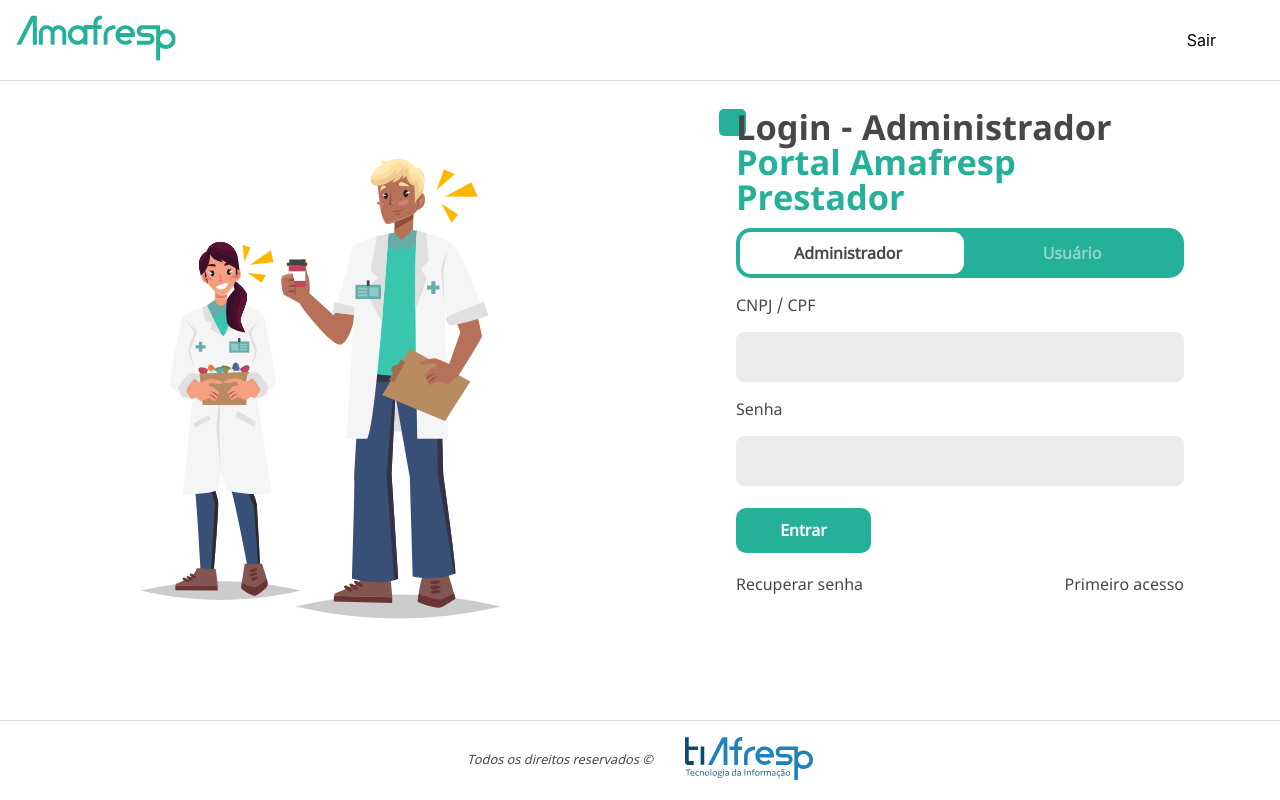
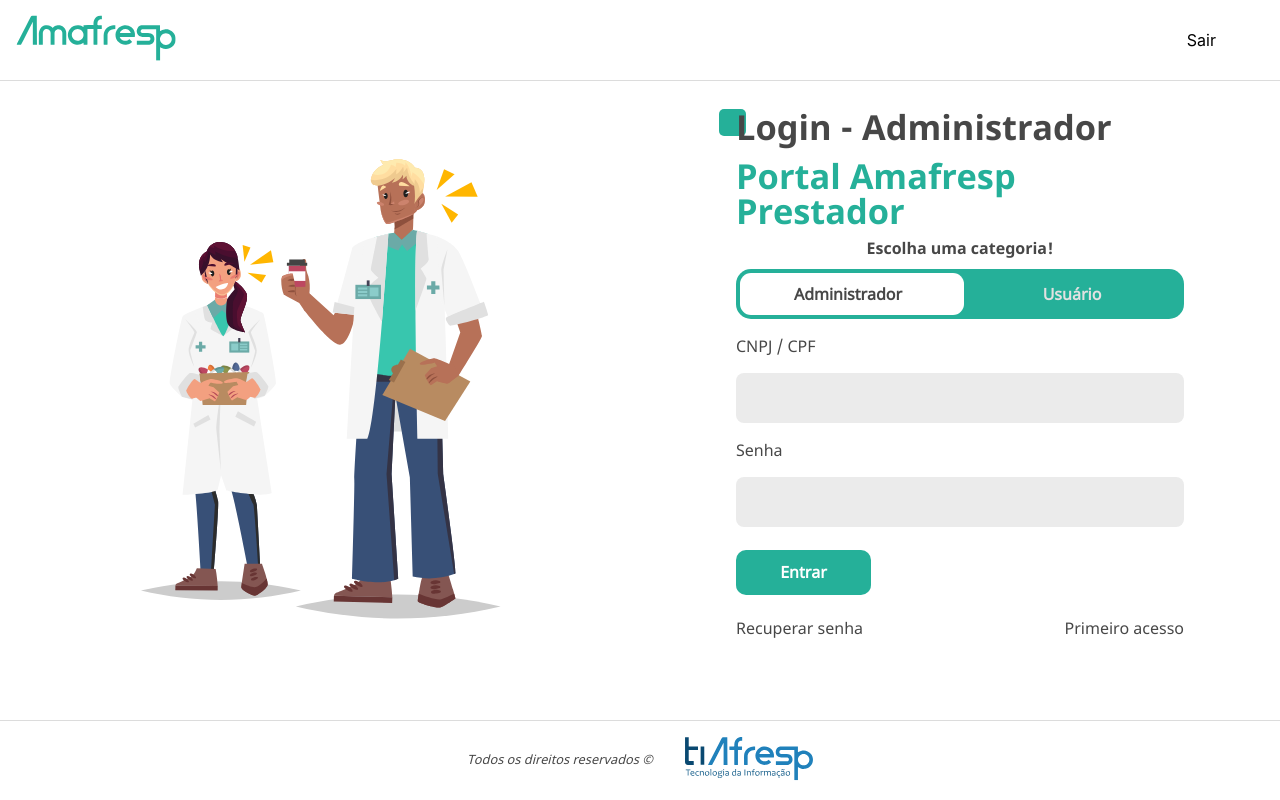
Before and after one commit to hunterkoon/AmafrespPrestador, a React (Create React App) app: page /#/ in a window 1280 px wide. Built offline with nearby package versions, Linux system fonts and the light colour scheme.

Commit message:
login page

```diff
--- a/src/App.css
+++ b/src/App.css
@@ -40,6 +40,7 @@
 }
 
 p {
+  margin: 0;
   color: #474747;
 }
 h1,
--- a/src/Pages/Login.css
+++ b/src/Pages/Login.css
@@ -10,7 +10,6 @@
 .div-form-login {
     transition: 0.4s;
     width: 70%;
-    /* align-self: center; */
     justify-self: center;
     z-index: 0;
     background-color: white;
@@ -40,21 +39,23 @@
 .div-links-login {
     font-size: 1em;
     cursor: pointer;
-    justify-content: space-between;
     display: flex;
     flex-direction: row;
     width: 100%;
-    margin: 1% auto;
+    margin: 5% auto;
+    justify-content: space-between;
 }
+
 
 .div-button-login {
     margin: 5% auto;
 }
+.div-button-login-user {
+    margin: 5% auto;
+    display: flex;
+    justify-content: space-between;
+    align-items: center;
 
-.div-button-login-user {
-    display: flex;
-    margin: 5% auto;
-    justify-content: space-between;
 }
 
 @media only screen and (max-width: 1024px) {
--- a/src/Pages/Login.jsx
+++ b/src/Pages/Login.jsx
@@ -68,27 +68,19 @@
     );
   };
 
-
-
   return (
     <>
       <div className="div-main-login pageView">
-        <div className="div-img-login pageView">
-          {option ? (
+        <div className="div-img-login">
           <div>
             <img
-                className="pageView"
-                src={UsuarioLogin}
+              className={option ? "pageView" : null}
+              src={option ? UsuarioLogin : LoginImg}
               alt="Imagem de Profissionais da medicina"
             />
             <a href={UrlImgLogin}>www.freepik.com</a>
           </div>
-          ) : (
-            <div className="pageView">
-              <img src={LoginImg} alt="Imagem de Profissionais da medicina" />
-              <a href={UrlImgLogin}>www.freepik.com</a>
-            </div>
-          )}
+
         </div>
         <div className="div-form-login">
           <div className="div-input-login">
@@ -106,27 +98,21 @@
 
             <form onSubmit={handleSubmit}>
               {handlerMapping(option ? loginCommon : loginAdm)}
-              {option ? (
-                <div className="div-button-login-user">
+
+              <div className={ !option ? 'div-button-login' :'div-button-login-user' }>
                 <Button value="Entrar"></Button>
+                <div className={option ? null :"div-links-login "}>
                   <Link to="/RecuperarSenha/">
                     <p>Recuperar senha</p>
                   </Link>
-                </div>
-              ) : (
-                <div className="div-button-login menuView">
-                  <Button value="Entrar"></Button>
-                  <div className="div-links-login">
-                    <Link to="/RecuperarSenha/">
-                      <p>Recuperar senha</p>
-                    </Link>
+                  {!option ?
                     <Link to="/PrimeiroAcesso/">
                       <p>Primeiro acesso</p>
-                    </Link>
+                    </Link> : null}
                 </div>
               </div>
-              )}
             </form>
+
           </div>
         </div>
       </div>
--- a/src/Pages/Shared/SwitchButton.css
+++ b/src/Pages/Shared/SwitchButton.css
@@ -49,7 +49,7 @@
 }
 
 .div-switch-main {
-    margin-top: 3%;
+    margin-top: 10px;
     width: 100%;
     display: flex;
     align-items: center;
@@ -74,7 +74,8 @@
     align-items: center;
     justify-content: center;
     width: 50%;
-    opacity: 50%;
+    color: #E1E1E1;
+
 }
 
 .spanMoveIt {
--- a/src/Pages/Shared/SwitchButton.jsx
+++ b/src/Pages/Shared/SwitchButton.jsx
@@ -14,17 +14,27 @@
     })
 
     return (
+        <>
+            <h1 style={{
+
+                margin: '0',
+                marginTop:'2%',
+                textAlign: 'center',
+                display: 'block',
+                color:'#474747',
+
+            }}>Escolha uma categoria!</h1>
             <div className='div-switch-main'>
                 <label className='label-switch'>
                     <input onChange={() => setOption(!option)} checked={option} type="checkbox" />
                     <span className={sliderCX} />
                     <div className='spans'>
-                    <span className={!option ? 'spanMoveIt': 'spanWithoutMove'}>Administrador</span>
-                    <span className={option ? 'spanMoveIt': 'spanWithoutMove'}>Usuário</span>
+                        <span className={!option ? 'spanMoveIt' : 'spanWithoutMove'}>Administrador</span>
+                        <span className={option ? 'spanMoveIt' : 'spanWithoutMove'}>Usuário</span>
                     </div>
                 </label>
-
             </div>
+        </>
 
     )
 }
--- a/src/Pages/Shared/Titledecorated.css
+++ b/src/Pages/Shared/Titledecorated.css
@@ -2,7 +2,7 @@
   font-family: NotoSans-Bold;
   color: #474747;
   font-size: 4.3vh;
-  margin-bottom: 2%;
+
   z-index: 1;
 
   position: relative;
```
Lines whose indentation alone changed are shown as unchanged.
